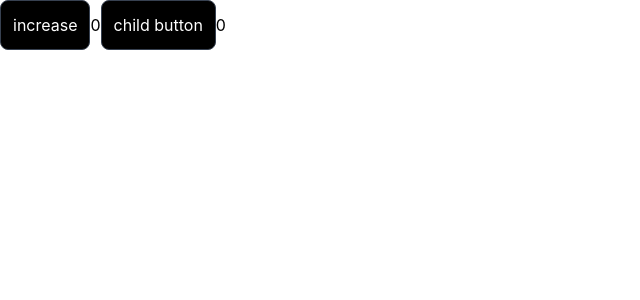
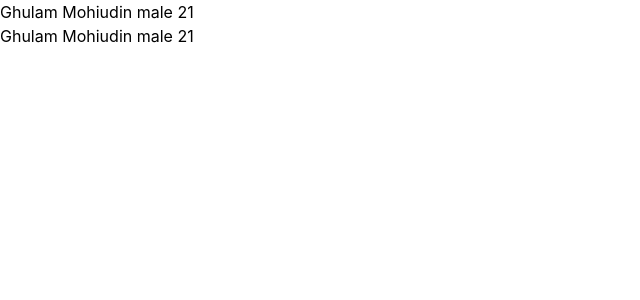
Before and after one commit to GhulamMohiudinN/react-app, a React (Create React App) app: page / in a window 1280 px wide. Shown: the top 300 px of the page, without its empty margins (0-640 px from the left). Built offline with nearby package versions, Linux system fonts and the light colour scheme.

Commit message:
ContextApi and useRef

```diff
--- a/src/App.js
+++ b/src/App.js
@@ -8,6 +8,8 @@ import ExampleRef from './components/ExampleRef';
 import Examples from './components/Examples';
 import Memo from './components/Memo';
 import Callback from './components/Callback';
+import UseRef from './components/UseRef';
+import Context from './components/Context';
 
 function App() {
   return (
@@ -20,7 +22,9 @@ function App() {
    {/* <Child/> */}
    {/* <Examples /> */}
    {/* <Memo/> */}
-   <Callback/>
+   {/* <Callback/> */}
+   {/* <UseRef/> */}
+   <Context/>
     </>
   );
 }
--- a/src/components/Callback.js
+++ b/src/components/Callback.js
@@ -7,19 +7,20 @@ const Callback = () => {
     const [count, setCount] = useState (0);
     const [sum, setSum] = useState (0);
 
-    // const sumFunction= ()=>{
-    //     setCount (prevCount => prevCount+50)
-    // }
 
     const learning = useCallback(() => {
         setSum(sum+1)
-      }, [count]);
+        setCount(count+10)
+      }, [sum]);
   return (
     <>
-      <button className='border border-gray-700 bg-black text-white rounded-lg p-3' onClick={() => setCount(count + 1)}>increase</button>
-      <span>{count}</span>
+      <button
+      className='border border-gray-700 bg-black text-white rounded-lg p-3'
+      onClick={() => setCount(count + 1)}>
+      increase
+      </button>
+      <span>{count} this is count vairable</span>
       <CallbackChild learning={learning}/>
-      {/* <sbutton className='border border-gray-700 bg-black text-white rounded-lg p-3' onClick={sum}>Click to sum 50</sbutton> */}
       <span>{sum}</span>
     </>
   )
--- a/src/components/Callbackchild.js
+++ b/src/components/Callbackchild.js
@@ -3,7 +3,11 @@ import React from 'react'
 const Callbackchild = ({learning}) => {
   return (
     <>
-      <button className='border border-gray-700 bg-black text-white rounded-lg p-3' onClick={learning}>child button</button>
+      <button
+      className='border border-gray-700 bg-black text-white rounded-lg p-3'
+      onClick={learning}>
+      child button
+      </button>
     </>
   )
 }
--- /dev/null
+++ b/src/components/Context.js
@@ -0,0 +1,26 @@
+import React, { createContext } from 'react'
+import ContextChild from './ContextChild';
+
+
+const data = createContext();
+const data1 = createContext();
+const data2 = createContext();
+const Context = () => {
+    const name = "Ghulam Mohiudin"
+    const age = 21
+    const gender = "male"
+  return (
+    <>
+    <data.Provider value={name}>
+        <data1.Provider value={gender}>
+            <data2.Provider value={age}>
+                <ContextChild/>
+            </data2.Provider>
+        </data1.Provider>
+    </data.Provider>
+    </>
+  )
+}
+
+export default Context
+export {data, data1, data2};
--- /dev/null
+++ b/src/components/ContextChild.js
@@ -0,0 +1,52 @@
+import React from 'react'
+import {data, data1, data2} from './Context'
+
+const ContextChild = () => {
+  return (
+    <>
+      <data.Consumer>
+        {
+            (name) => {
+                return(
+                    <data1.Consumer>
+                        {
+                            (gender) => {
+                                return(
+                                   <data2.Consumer>
+                                    {
+                                        (age) => {
+                                            return (
+                                                <h1>{name} {gender} {age}</h1>
+                                            )
+                                        }
+                                    }
+                                   </data2.Consumer>
+                                )
+                            }
+                        }
+                    </data1.Consumer>
+                )
+            }
+        }
+      </data.Consumer>
+
+
+
+    <data.Consumer>
+                {name => (
+                    <data1.Consumer>
+                        {gender => (
+                            <data2.Consumer>
+                                {age => (
+                                    <h1>{name} {gender} {age}</h1>
+                                )}
+                            </data2.Consumer>
+                        )}
+                    </data1.Consumer>
+                )}
+    </data.Consumer>
+    </>
+  )
+}
+
+export default ContextChild
--- /dev/null
+++ b/src/components/UseRef.js
@@ -0,0 +1,38 @@
+import React from 'react'
+import { useState } from 'react'
+import { useRef } from 'react'
+
+const UseRef = () => {
+    const [name, setName] = useState(" ")
+
+
+    function reset(){
+        setName("Ghulam Mohiudin")
+    }
+    function changeInput() {
+        if (true) {
+            refElement.current.style.color="blue"
+        }
+    }
+
+    const refElement = useRef("")
+    console.log(refElement)
+  return (
+    <>
+      <h1>Learning about useRef</h1>
+
+      <input type="text"
+      value={name}
+      ref={refElement}
+      onChange={(e) => setName(e.target.value)}
+      placeholder='enter your name'
+      />
+
+      <button className='border border-black p-3' onClick={reset}>Autofill Name</button>
+      <button className='border border-black p-3' onClick={() => setName("")}>reset Name</button>
+      <button className='border border-black p-3' onClick={changeInput}>Change your name color</button>
+    </>
+  )
+}
+
+export default UseRef
```
